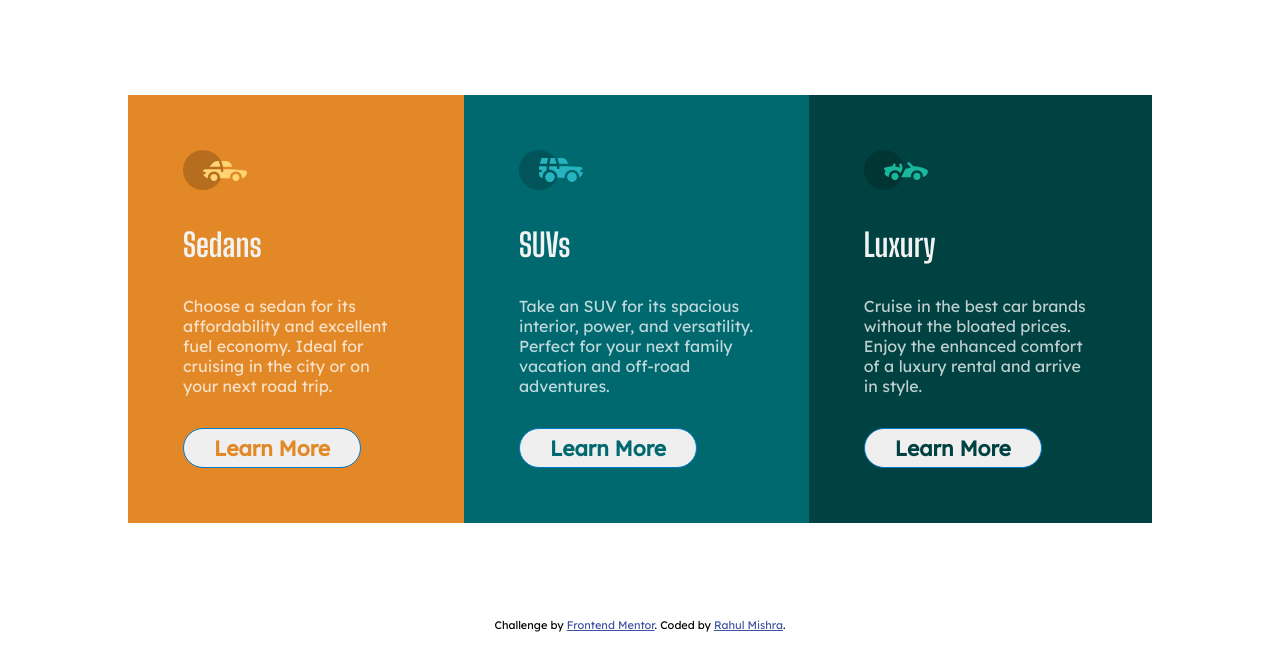
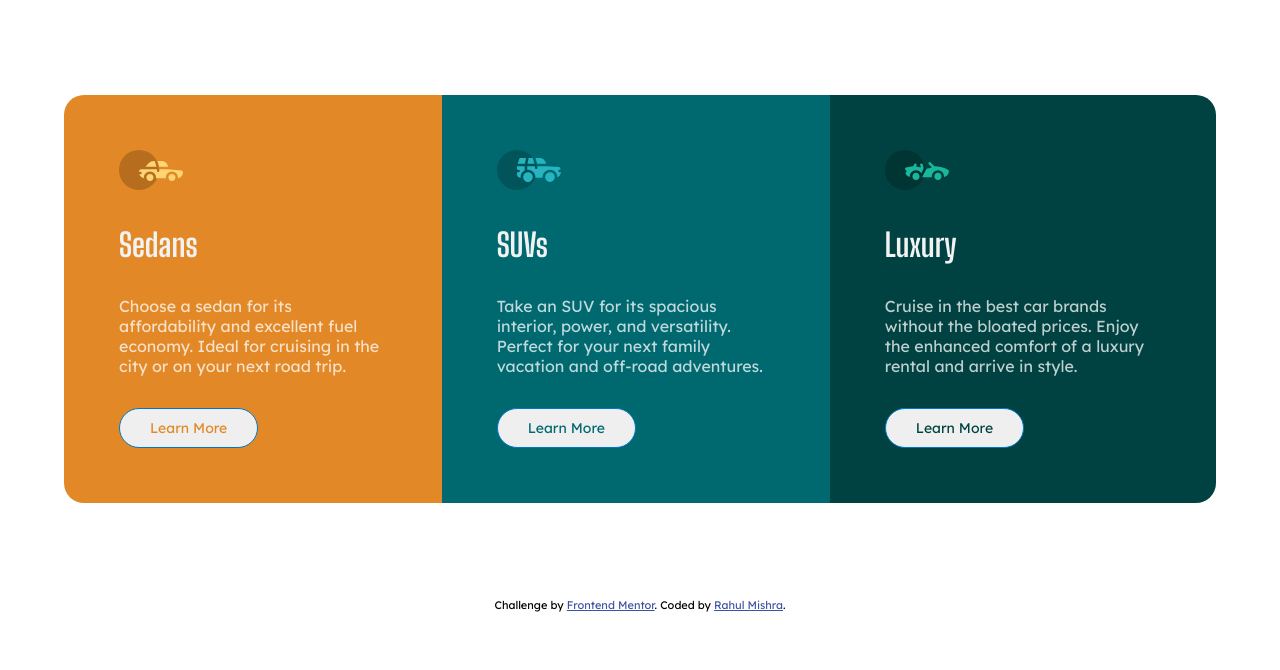
Before and after one commit to devrahul93/3-column-preview-card-component, a plain HTML site: page index.html in a window 1280 px wide. Drawn offline with Linux system fonts and the light colour scheme.

Commit message:
done some correction suggested by mentor

```diff
--- a/index.html
+++ b/index.html
@@ -26,7 +26,7 @@
           for cruising in the city or on your next road trip.
         </p>
 
-        <button><h2>Learn More</h2></button>
+        <button>Learn More</button>
       </div>
       <div class="cards" id="SUV">
         <img src="images/icon-suvs.svg" alt="suv" />
@@ -36,7 +36,7 @@
           for your next family vacation and off-road adventures.
         </p>
 
-        <button><h2>Learn More</h2></button>
+        <button>Learn More</button>
       </div>
       <div class="cards" id="luxary">
         <img src="images/icon-luxury.svg" alt="luxary" />
@@ -46,7 +46,7 @@
           enhanced comfort of a luxury rental and arrive in style.
         </p>
 
-        <button><h2>Learn More</h2></button>
+        <button>Learn More</button>
       </div>
     </div>
 
--- a/style.css
+++ b/style.css
@@ -9,13 +9,17 @@
 
 body {
   font-family: 'Lexend Deca', sans-serif;
+  display: flex;
+  flex-direction: column;
+  justify-content: center;
 }
 .container {
-  width: 80%;
   display: flex;
   flex-direction: row;
   margin: 95px auto;
   color: hsl(0, 0%, 95%);
+  margin-left: 4em;
+  margin-right: 4em;
 }
 
 h1 {
@@ -54,6 +58,8 @@ button:hover {
 
 #sudan {
   background-color: hsl(31, 77%, 52%);
+  border-top-left-radius: 20px;
+  border-bottom-left-radius: 20px;
 }
 #sudan > button {
   color: hsl(31, 77%, 52%);
@@ -67,6 +73,8 @@ button:hover {
 
 #luxary {
   background-color: hsl(179, 100%, 13%);
+  border-top-right-radius: 20px;
+  border-bottom-right-radius: 20px;
 }
 #luxary > button {
   color: hsl(179, 100%, 13%);
@@ -84,4 +92,16 @@ button:hover {
     flex-direction: column;
     text-align: center;
   }
+  #sudan {
+    background-color: hsl(31, 77%, 52%);
+    border-top-left-radius: 20px;
+    border-top-right-radius: 20px;
+    border-bottom-left-radius: 0;
+  }
+  #luxary {
+    background-color: hsl(179, 100%, 13%);
+    border-top-right-radius: 0;
+    border-bottom-right-radius: 20px;
+    border-bottom-left-radius: 20px;
+  }
 }
```
